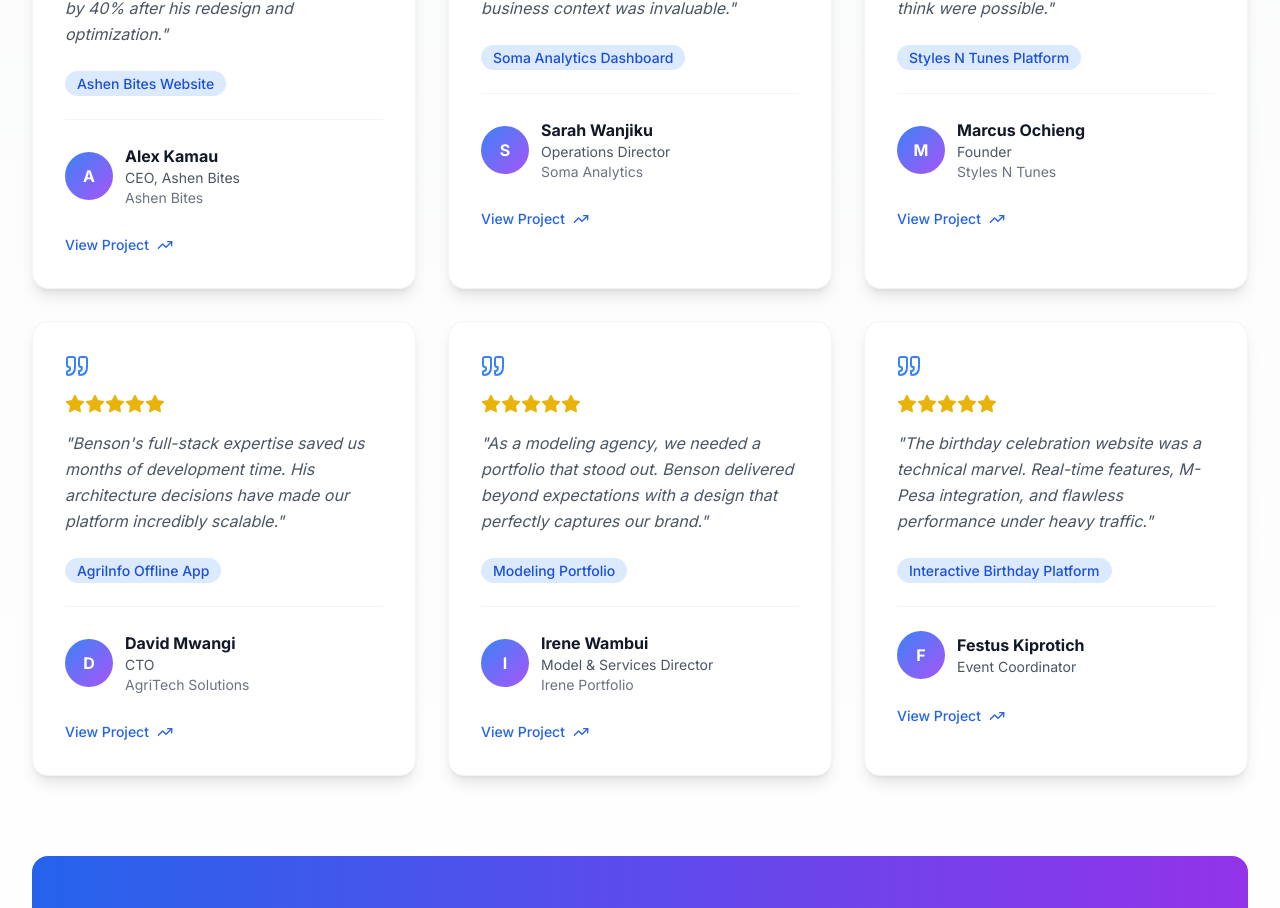
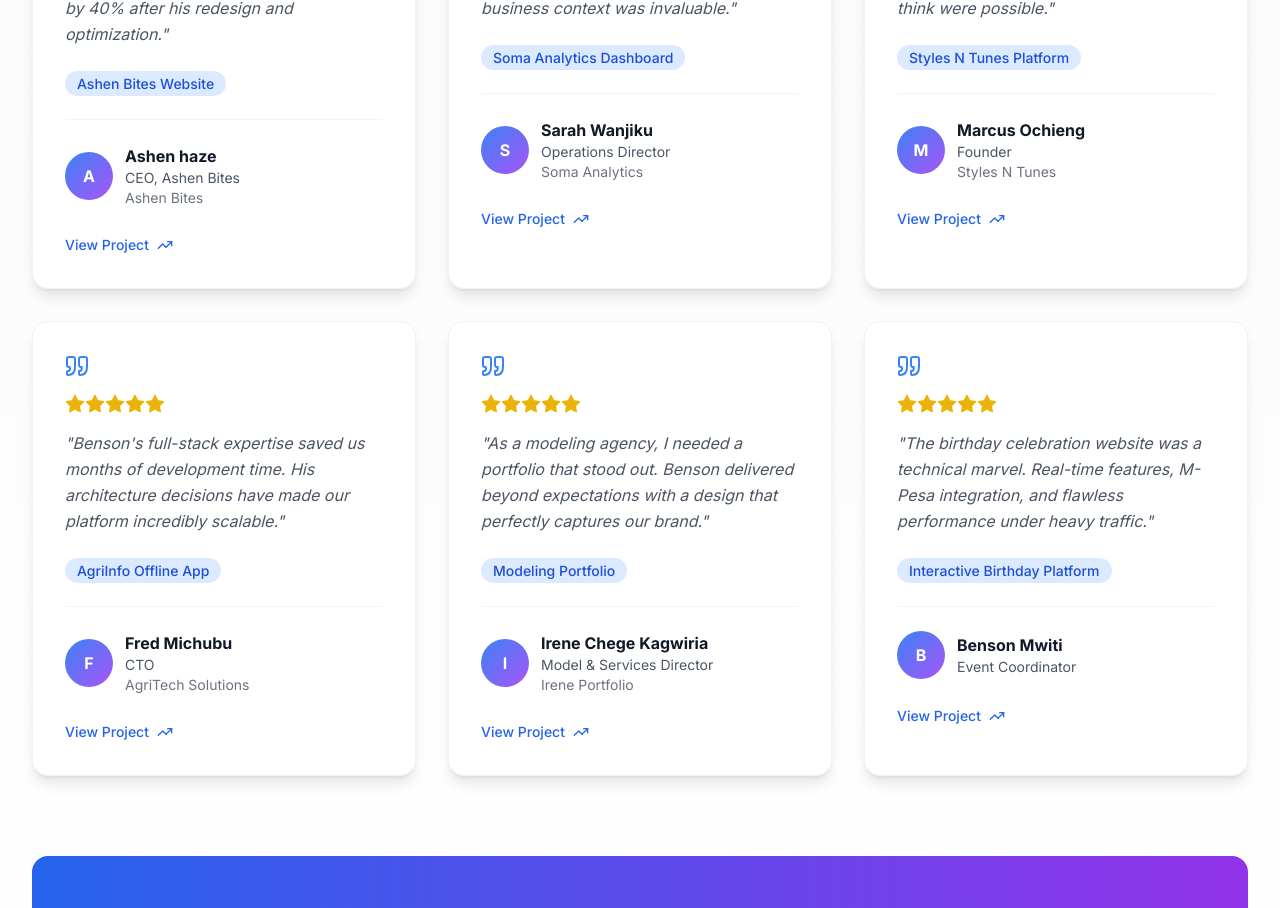
Before and after one commit to Mamoshi572/benson-portfolio, a Next.js app: page /testimonials in a window 1280 px wide. Shown: the part 831-1739 px from the top of the page. Built offline with nearby package versions, Linux system fonts and the light colour scheme.

Commit message:
updated testimonial page

```diff
--- a/app/testimonials/page.tsx
+++ b/app/testimonials/page.tsx
@@ -9,7 +9,7 @@ export default function TestimonialsPage() {
     {
       content:
         "Benson transformed our e-commerce platform with exceptional attention to detail. The user engagement increased by 40% after his redesign and optimization.",
-      author: "Alex Kamau",
+      author: "Ashen haze",
       role: "CEO, Ashen Bites",
       company: "Ashen Bites",
       rating: 5,
@@ -39,17 +39,17 @@ export default function TestimonialsPage() {
     {
       content:
         "Benson's full-stack expertise saved us months of development time. His architecture decisions have made our platform incredibly scalable.",
-      author: "David Mwangi",
+      author: "Fred Michubu",
       role: "CTO",
       company: "AgriTech Solutions",
       rating: 5,
       project: "AgriInfo Offline App",
-      link: "https://agri-info-chi.vercel.app",
+      link: "https://agri-info-eosin.vercel.app",
     },
     {
       content:
-        "As a modeling agency, we needed a portfolio that stood out. Benson delivered beyond expectations with a design that perfectly captures our brand.",
-      author: "Irene Wambui",
+        "As a modeling agency, I needed a portfolio that stood out. Benson delivered beyond expectations with a design that perfectly captures our brand.",
+      author: "Irene Chege Kagwiria",
       role: "Model & Services Director",
       company: "Irene Portfolio",
       rating: 5,
@@ -59,7 +59,7 @@ export default function TestimonialsPage() {
     {
       content:
         "The birthday celebration website was a technical marvel. Real-time features, M-Pesa integration, and flawless performance under heavy traffic.",
-      author: "Festus Kiprotich",
+      author: "Benson Mwiti",
       role: "Event Coordinator",
       rating: 5,
       project: "Interactive Birthday Platform",
```
